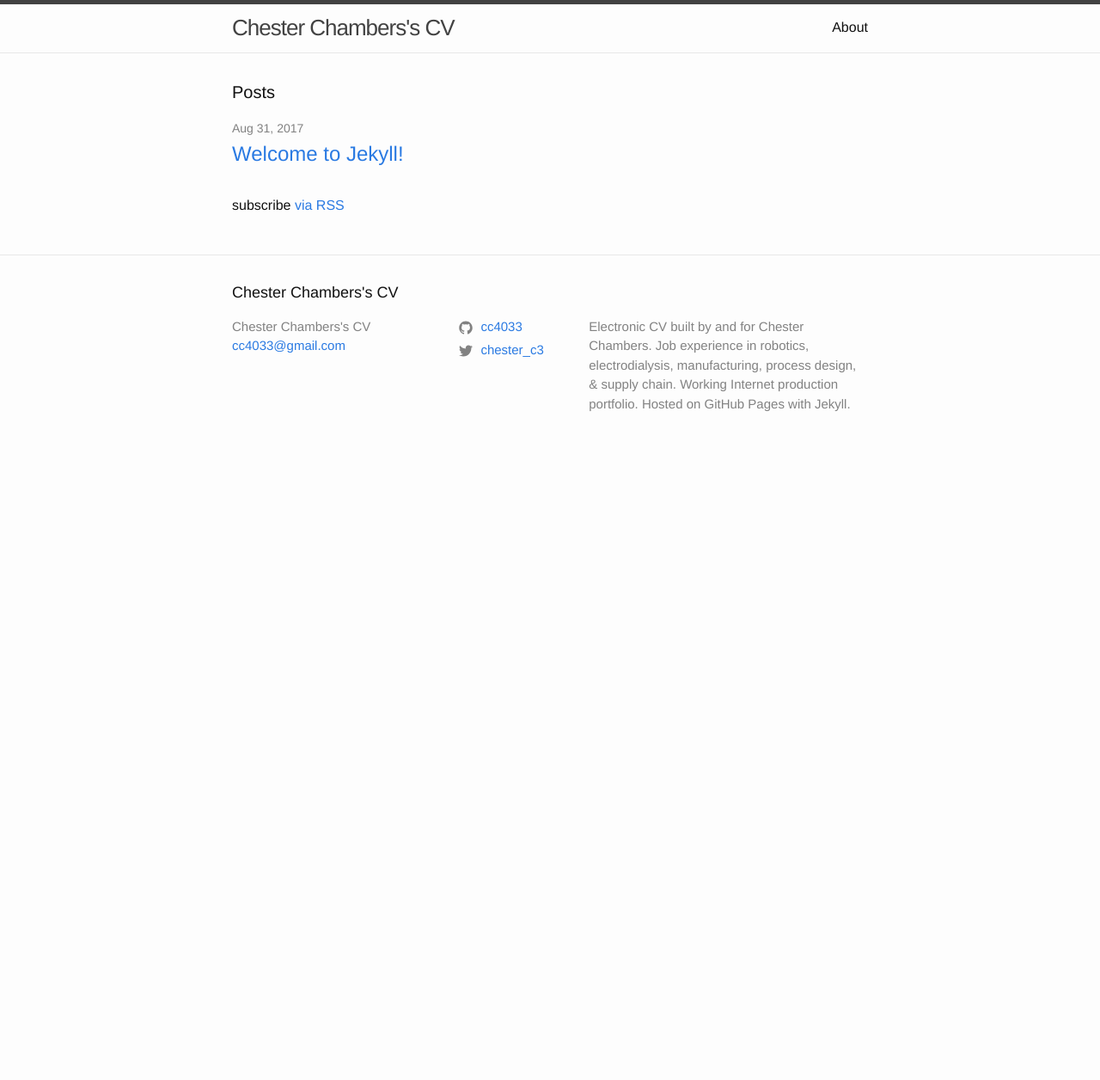
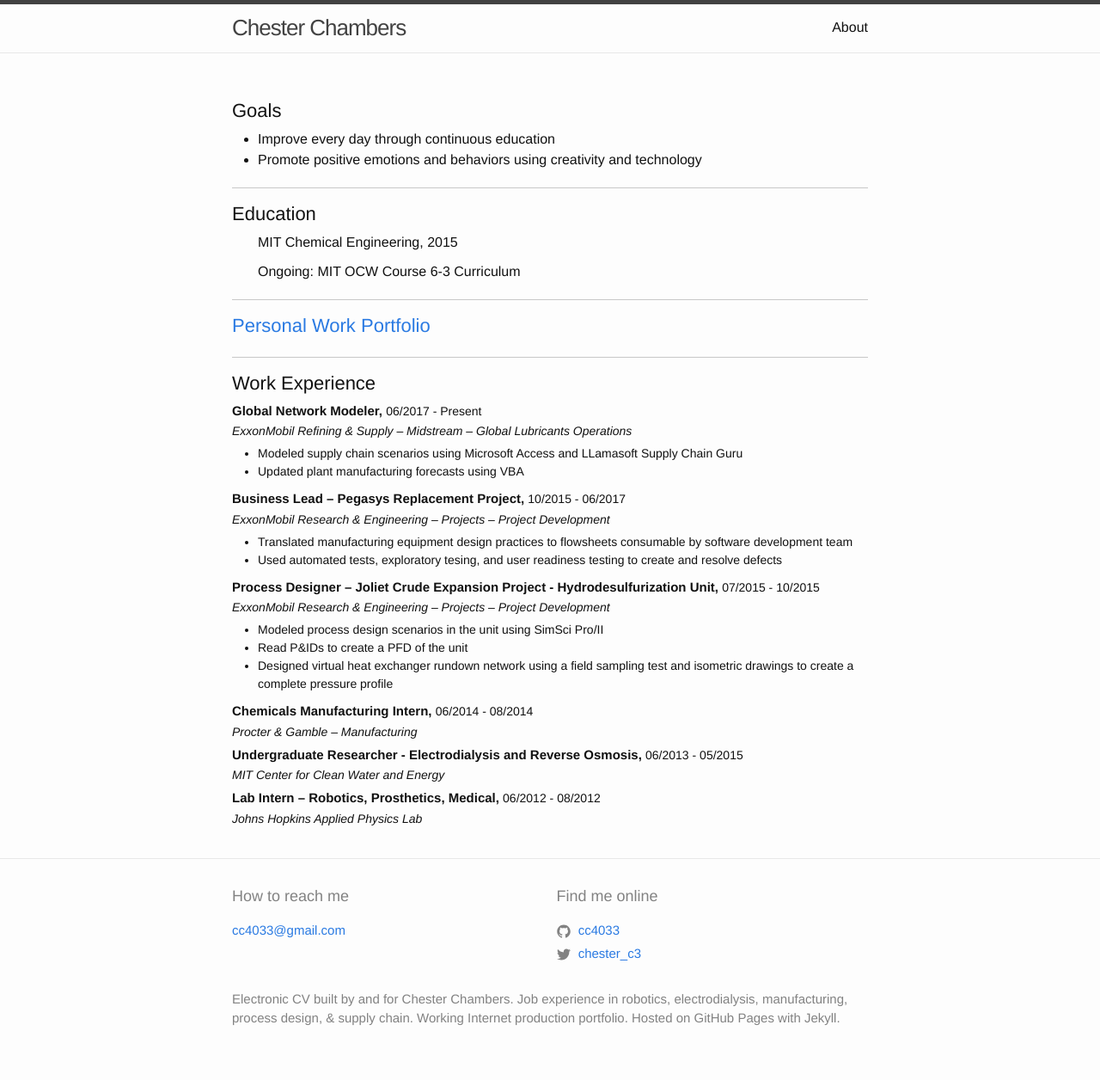
Before and after one commit to cc4033/cv, a Jekyll site: the page built from docs/index.md, in a window 1280 px wide. Shown: the whole page at 86% size. Built offline with Jekyll 4.4.1, drawn with Linux system fonts in a browser that asks for light colours; before the commit the page ends 900 px from its top, so only the background shows below that.

Commit message:
changes 9.1.17

```diff
--- a/docs/_config.yml
+++ b/docs/_config.yml
@@ -13,7 +13,7 @@
 # you will see them accessed via {{ site.title }}, {{ site.email }}, and so on.
 # You can create any custom variable you would like, and they will be accessible
 # in the templates via {{ site.myvariable }}.
-title: Chester Chambers's CV
+title: Chester Chambers
 email: cc4033@gmail.com
 description: > # this means to ignore newlines until "baseurl:"
   Electronic CV built by and for Chester Chambers. Job experience in
--- a/docs/_includes/footer.html
+++ b/docs/_includes/footer.html
@@ -2,18 +2,10 @@
 
   <div class="wrapper">
 
-    <h2 class="footer-heading">{{ site.title | escape }}</h2>
-
     <div class="footer-col-wrapper">
       <div class="footer-col footer-col-1">
+        <h2 class="footer-heading">How to reach me</h2>
         <ul class="contact-list">
-          <li>
-            {% if site.author %}
-              {{ site.author | escape }}
-            {% else %}
-              {{ site.title | escape }}
-            {% endif %}
-            </li>
             {% if site.email %}
             <li><a href="mailto:{{ site.email }}">{{ site.email }}</a></li>
             {% endif %}
@@ -21,6 +13,7 @@
       </div>
 
       <div class="footer-col footer-col-2">
+        <h2 class="footer-heading">Find me online</h2>
         <ul class="social-media-list">
           {% if site.github_username %}
           <li>
--- a/docs/_layouts/home.html
+++ b/docs/_layouts/home.html
@@ -4,7 +4,7 @@ layout: default
 
 <div class="home">
 
-  <h1 class="page-heading">Posts</h1>
+  <h1 class="page-heading">Chester Chambers</h1>
 
   {{ content }}
 
--- a/docs/_sass/minima/_layout.scss
+++ b/docs/_sass/minima/_layout.scss
@@ -135,6 +135,17 @@
 }
 
 .footer-col-1 {
+  width: -webkit-calc(50% - (#{$spacing-unit} / 2));
+  width:         calc(50% - (#{$spacing-unit} / 2));
+}
+
+.footer-col-2 {
+  width: -webkit-calc(50% - (#{$spacing-unit} / 2));
+  width:         calc(50% - (#{$spacing-unit} / 2));
+}
+
+/*
+.footer-col-1 {
   width: -webkit-calc(35% - (#{$spacing-unit} / 2));
   width:         calc(35% - (#{$spacing-unit} / 2));
 }
@@ -148,18 +159,19 @@
   width: -webkit-calc(45% - (#{$spacing-unit} / 2));
   width:         calc(45% - (#{$spacing-unit} / 2));
 }
-
+*/
 @include media-query($on-laptop) {
   .footer-col-1,
   .footer-col-2 {
     width: -webkit-calc(50% - (#{$spacing-unit} / 2));
     width:         calc(50% - (#{$spacing-unit} / 2));
   }
-
+/*
   .footer-col-3 {
     width: -webkit-calc(100% - (#{$spacing-unit} / 2));
     width:         calc(100% - (#{$spacing-unit} / 2));
   }
+  */
 }
 
 @include media-query($on-palm) {
--- a/docs/_sass/minima/_syntax-highlighting.scss
+++ b/docs/_sass/minima/_syntax-highlighting.scss
@@ -9,6 +9,7 @@
     background: #eef;
   }
 
+  .b    { color: #000; font-style: italic } // added by chester
   .c     { color: #998; font-style: italic } // Comment
   .err   { color: #a61717; background-color: #e3d2d2 } // Error
   .k     { font-weight: bold } // Keyword
--- a/docs/index.md
+++ b/docs/index.md
@@ -2,5 +2,106 @@
 # You don't need to edit this file, it's empty on purpose.
 # Edit theme's home layout instead if you wanna make some changes
 # See: https://jekyllrb.com/docs/themes/#overriding-theme-defaults
-layout: home
+layout: default
 ---
+<style>
+  h3 {
+        margin-top: 20px;
+        margin-bottom: 5px;
+        font-size: 22px;
+  }
+
+  .goals {
+        margin-top: 0px;
+  }
+
+  .education {
+      list-style-type: none;
+  }
+
+  .education-item {
+      margin-bottom: 10px;
+  }
+
+  .work-activities {
+      margin-bottom: 10px;
+  }
+
+  .work-title {
+      font-size: 15px;
+      font-weight: bold;
+      margin-top: 5px;
+      margin-bottom: 2px;
+  }
+
+  .work-date {
+      font-size: 14px;
+      margin-top: 2px;
+      margin-bottom: 2px;
+      font-weight: normal;
+  }
+
+  .work-company {
+      font-size: 14px;
+      margin-top: 2px;
+      margin-bottom: 5px;
+      font-style: italic;
+  }
+
+  .work-activities-item {
+      font-size: 14px;
+  }
+
+  .long-border {
+      border-color: rgb(200, 200, 200);
+      border-width: 1px;
+      border-top-style: solid;
+      padding-top: 13px;
+  }
+</style>
+
+<h3>Goals</h3>
+<ul class="goals">
+    <li>Improve every day through continuous education</li>
+    <li>Promote positive emotions and behaviors using creativity and technology</li>
+</ul>
+
+<h3 class="long-border">Education</h3>
+<ul class="education">
+    <li class="education-item">MIT Chemical Engineering, 2015</li>
+    <li class="education-item">Ongoing: MIT OCW Course 6-3 Curriculum</li>
+</ul>
+
+<h3 class="long-border"><a href="https://cc4033.github.io">Personal Work Portfolio</a></h3>
+
+<h3 class="long-border">Work Experience</h3>
+<p class="work-title">Global Network Modeler, <span class="work-date">06/2017 - Present</span></p>
+<p class="work-company">ExxonMobil Refining & Supply – Midstream – Global Lubricants Operations</p>
+<ul class="work-activities">
+    <li class="work-activities-item">Modeled supply chain scenarios using Microsoft Access and LLamasoft Supply Chain Guru</li>
+    <li class="work-activities-item">Updated plant manufacturing forecasts using VBA</li>
+</ul>
+
+<p class="work-title">Business Lead – Pegasys Replacement Project, <span class="work-date">10/2015 - 06/2017</span></p>
+<p class="work-company">ExxonMobil Research & Engineering – Projects – Project Development</p>
+<ul class="work-activities">
+    <li class="work-activities-item">Translated manufacturing equipment design practices to flowsheets consumable by software development team</li>
+    <li class="work-activities-item">Used automated tests, exploratory tesing, and user readiness testing to create and resolve defects</li>
+</ul>
+
+<p class="work-title">Process Designer – Joliet Crude Expansion Project - Hydrodesulfurization Unit, <span class="work-date">07/2015 - 10/2015</span></p>
+<p class="work-company">ExxonMobil Research & Engineering – Projects – Project Development</p>
+<ul class="work-activities">
+    <li class="work-activities-item">Modeled process design scenarios in the unit using SimSci Pro/II</li>
+    <li class="work-activities-item">Read P&IDs to create a PFD of the unit</li>
+    <li class="work-activities-item">Designed virtual heat exchanger rundown network using a field sampling test and isometric drawings to create a complete pressure profile</li>
+</ul>
+
+<p class="work-title">Chemicals Manufacturing Intern, <span class="work-date">06/2014 - 08/2014</span></p>
+<p class="work-company">Procter & Gamble – Manufacturing</p>
+
+<p class="work-title">Undergraduate Researcher - Electrodialysis and Reverse Osmosis, <span class="work-date">06/2013 - 05/2015</span></p>
+<p class="work-company">MIT Center for Clean Water and Energy</p>
+
+<p class="work-title">Lab Intern – Robotics, Prosthetics, Medical, <span class="work-date">06/2012 - 08/2012</span></p>
+<p class="work-company">Johns Hopkins Applied Physics Lab</p>
```
